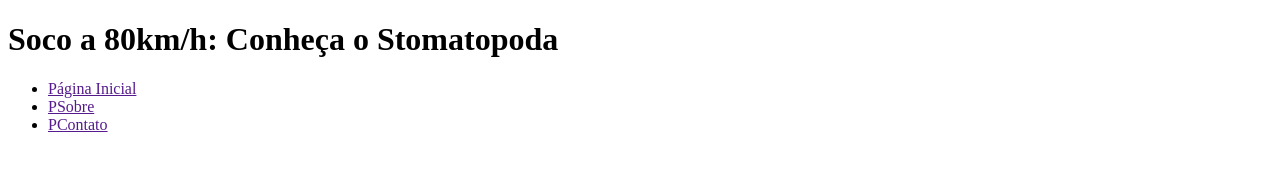
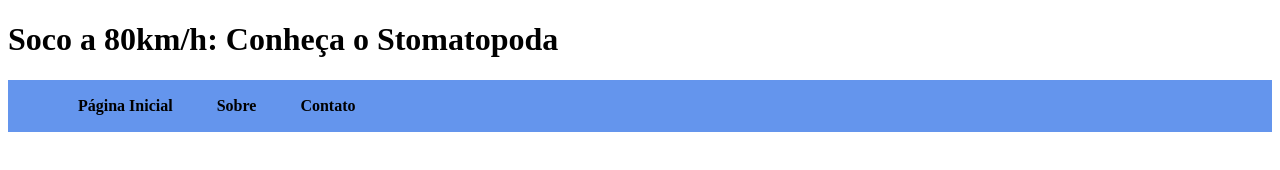
Before and after one commit to BrunaSepulveda/trybe-exercises, a plain HTML site: page bloco_3/dia_4/Stomatopoda.html in a window 1280 px wide. Drawn offline with Linux system fonts and the light colour scheme.

Commit message:
criando barra de menu com lista de links

```diff
--- a/bloco_3/dia_4/Stomatopoda.html
+++ b/bloco_3/dia_4/Stomatopoda.html
@@ -3,14 +3,32 @@
   <head>
     <meta charset="UTF-8" />
     <meta name="viewport" content="width=device-width" />
+    <style>
+    .Menu  {
+        background-color: cornflowerblue;
+        padding: 1px 30px;
+    }
+    .Menu li {
+        margin-right: 40px;
+        display: inline;
+    }
+    .Menu li a {
+        color: black;
+        text-decoration: none;
+        font-weight:bold;
+        font-size;30px:
+            }
+    </style>
   </head>
     <body>
         <header>
             <h1>Soco a 80km/h: Conheça o Stomatopoda</h1>
+            <nav class="Menu">
             <ul>
                 <li><a href= "">Página Inicial</a></li>
-                <li><a href= "">PSobre</a></li>
-                <li><a href= "">PContato</a></li>
+                <li><a href= "">Sobre</a></li>
+                <li><a href= "">Contato</a></li>
+            </nav>
             </ul>
         </header>
     </body>
```
